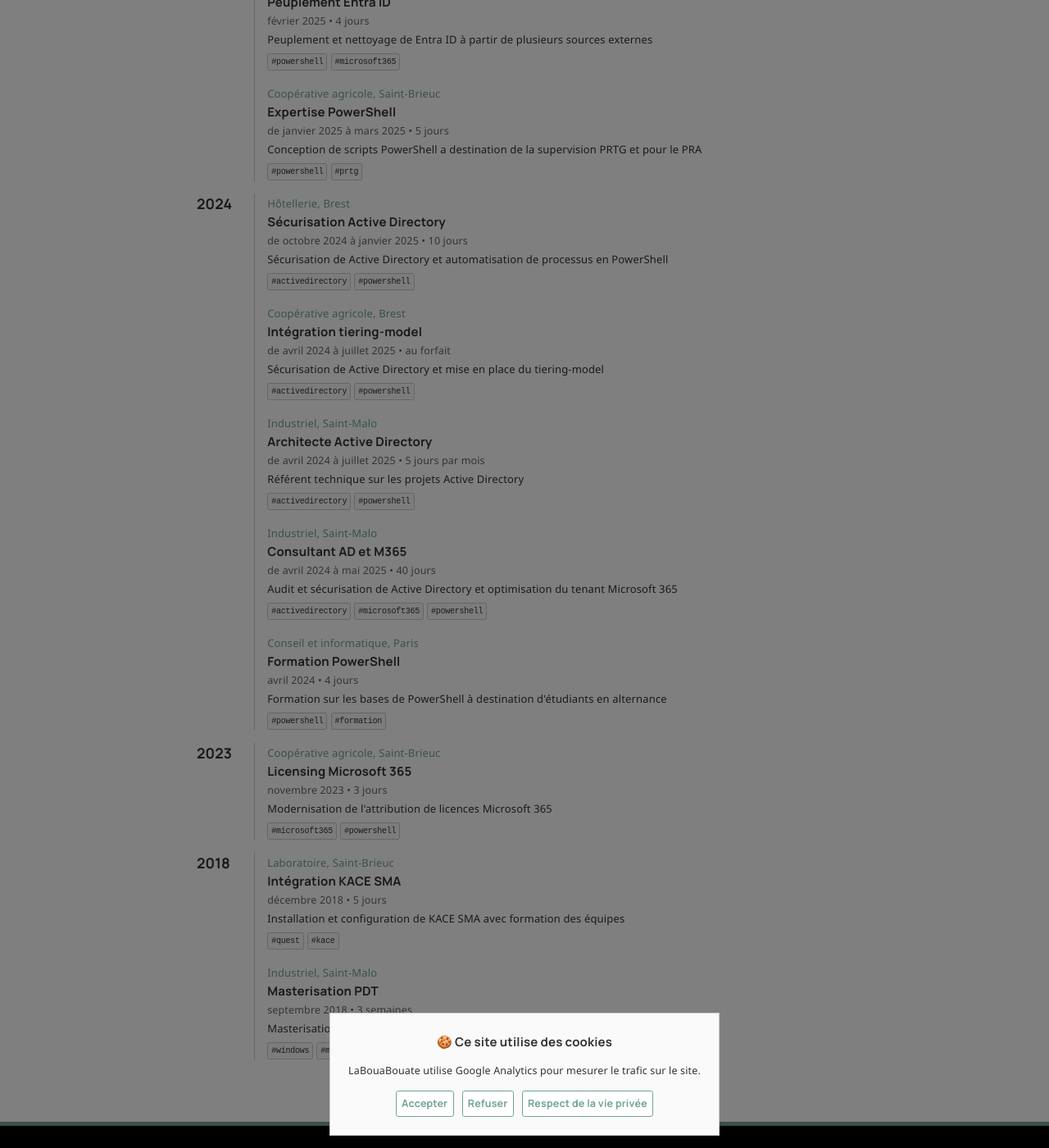
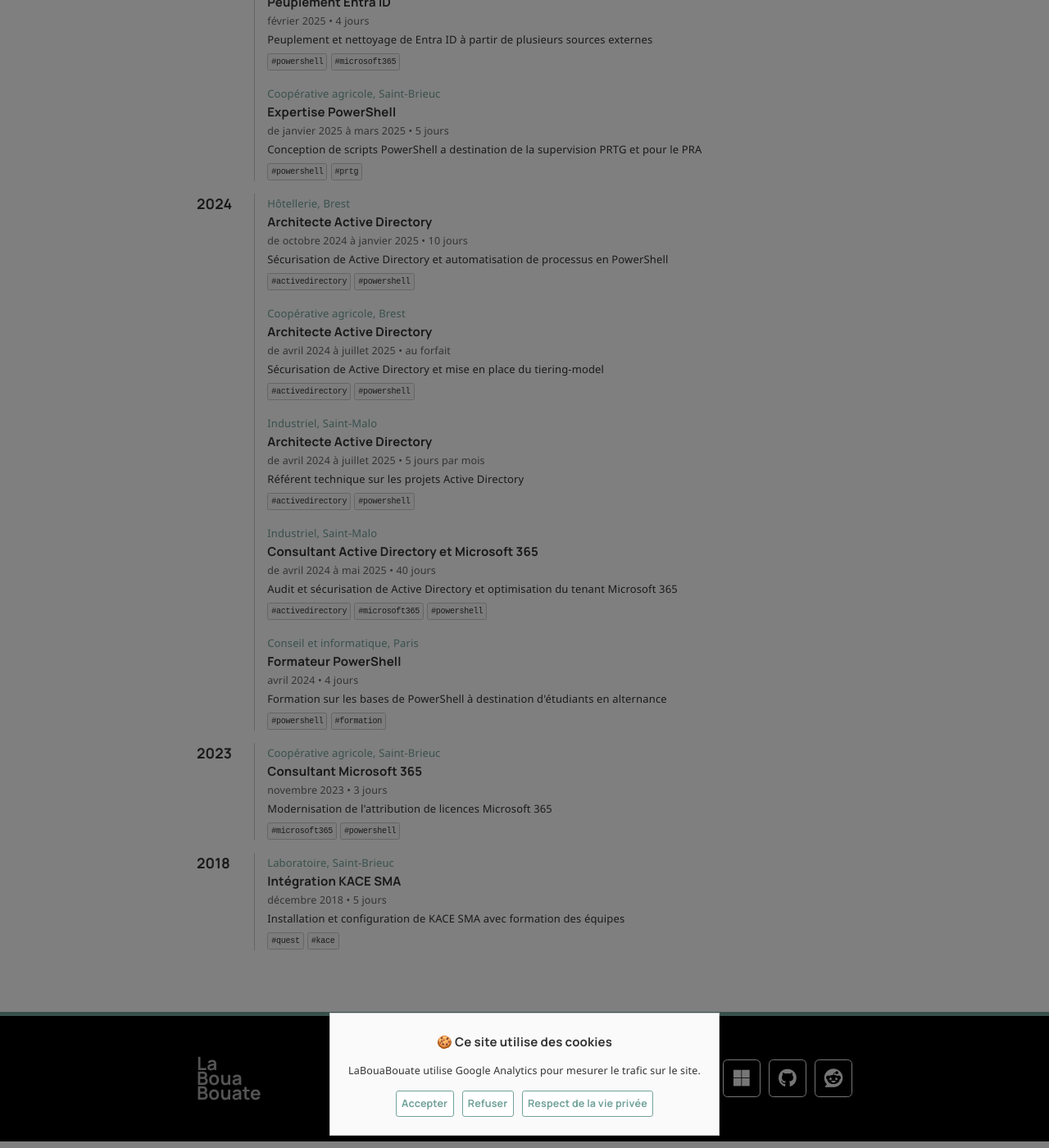
Before and after one commit to leobouard/leobouard.github.io, a Jekyll site: the page built from _pages/projects.html, in a window 1280 px wide and 1400 px high, scrolled down 732 px. Shown: the whole window at 82% size. Built offline with Jekyll 4.4.1, drawn with Linux system fonts in a browser that asks for light colours; nearby versions of some CDN libraries; some web fonts are replaced; some of the changed text lies outside the part shown.

Commit message:
Update projects.json

```diff
--- a/_data/projects.json
+++ b/_data/projects.json
@@ -4,10 +4,10 @@
         "projects":  [
             {
                 "customer": "Imprimerie, Rennes",
-                "title": "Migration Quest MPAD",
+                "title": "Migration Active Directory",
                 "period": "de avril 2025 à mai 2025",
                 "duration": "10 jours",
-                "description": "Migration Active Directory avec Quest Migrator Pro",
+                "description": "Migration Active Directory avec Quest Migrator Pro (MPAD)",
                 "tags": ["activedirectory", "quest", "mpad"]
             },
             {
@@ -49,7 +49,7 @@
         "projects": [
             {
                 "customer": "Hôtellerie, Brest",
-                "title": "Sécurisation Active Directory",
+                "title": "Architecte Active Directory",
                 "period": "de octobre 2024 à janvier 2025",
                 "duration": "10 jours",
                 "description": "Sécurisation de Active Directory et automatisation de processus en PowerShell",
@@ -57,7 +57,7 @@
             },
             {
                 "customer": "Coopérative agricole, Brest",
-                "title": "Intégration tiering-model",
+                "title": "Architecte Active Directory",
                 "period": "de avril 2024 à juillet 2025",
                 "duration": "au forfait",
                 "description": "Sécurisation de Active Directory et mise en place du tiering-model",
@@ -73,7 +73,7 @@
             },
             {
                 "customer": "Industriel, Saint-Malo",
-                "title": "Consultant AD et M365",
+                "title": "Consultant Active Directory et Microsoft 365",
                 "period": "de avril 2024 à mai 2025",
                 "duration": "40 jours",
                 "description": "Audit et sécurisation de Active Directory et optimisation du tenant Microsoft 365",
@@ -81,7 +81,7 @@
             },
             {
                 "customer": "Conseil et informatique, Paris",
-                "title": "Formation PowerShell",
+                "title": "Formateur PowerShell",
                 "period": "avril 2024",
                 "duration": "4 jours",
                 "description": "Formation sur les bases de PowerShell à destination d'étudiants en alternance",
@@ -94,7 +94,7 @@
         "projects": [
             {
                 "customer": "Coopérative agricole, Saint-Brieuc",
-                "title": "Licensing Microsoft 365",
+                "title": "Consultant Microsoft 365",
                 "period": "novembre 2023",
                 "duration": "3 jours",
                 "description": "Modernisation de l'attribution de licences Microsoft 365",
@@ -112,14 +112,6 @@
                 "duration": "5 jours",
                 "description": "Installation et configuration de KACE SMA avec formation des équipes",
                 "tags": ["quest", "kace"]
-            },
-            {
-                "customer": "Industriel, Saint-Malo",
-                "title": "Masterisation PDT",
-                "period": "septembre 2018",
-                "duration": "3 semaines",
-                "description": "Masterisation de postes de travail avec MDT et support N2",
-                "tags": ["windows", "mdt"]
             }
         ]
     }
```
